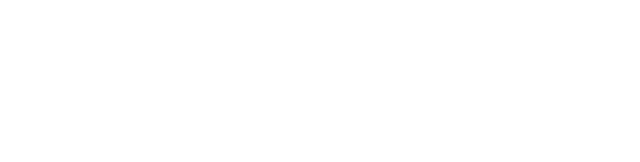
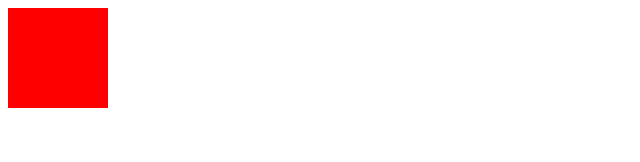
Before and after one commit to dfield/ConcertMasterHero, a plain HTML site: page index.html in a window 1280 px wide. Shown: the whole page, without its empty margins (0-640 px from the left). Drawn offline with Linux system fonts and the light colour scheme.

Commit message:
a few minor change?

```diff
--- a/index.html
+++ b/index.html
@@ -7,7 +7,7 @@
 
 <body>
 
-<script src="scripts/main.js">
+<script src="scripts/main.js"></script>
 
 <canvas id="canvas">
 </canvas>
```
